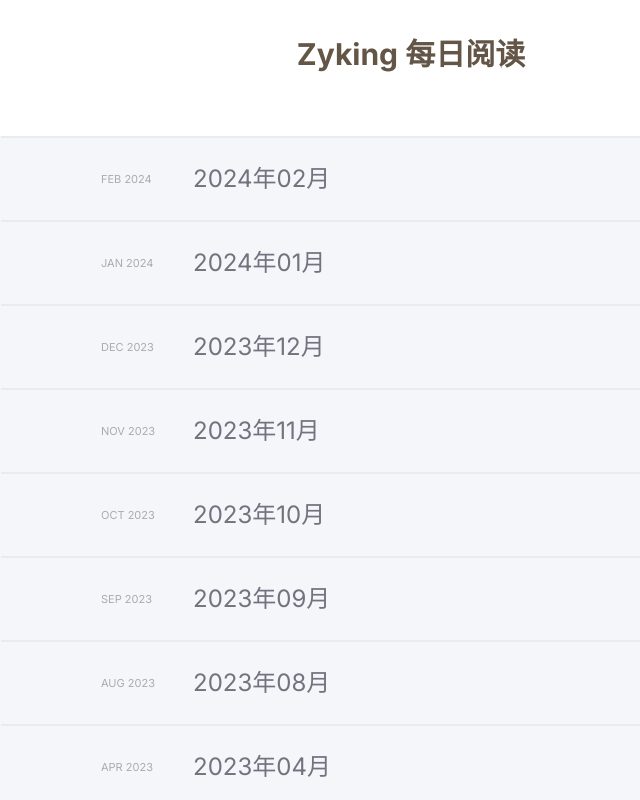
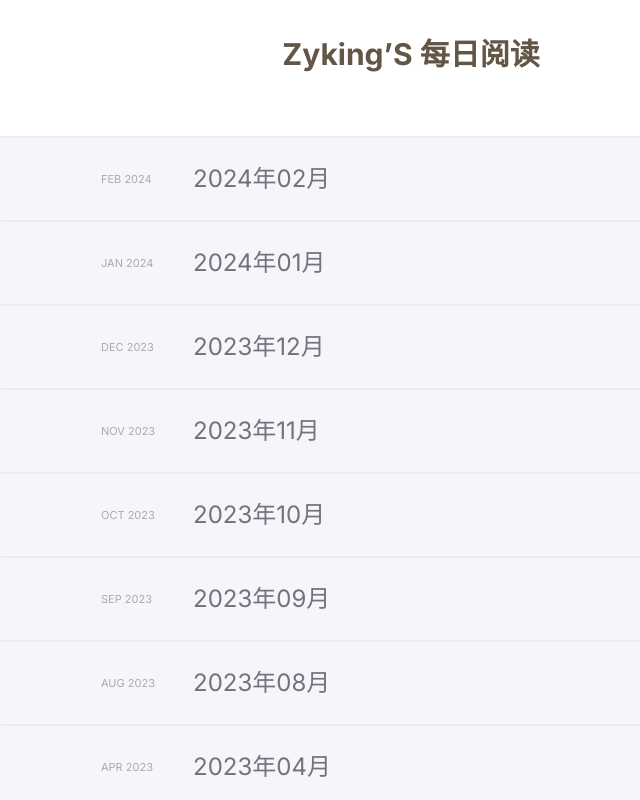
Before and after one commit to lusess123/blog, a Next.js app: page / in a window 1280 px wide. Shown: the top 800 px of the page, without its empty margins (229-869 px from the left). Built offline with nearby package versions, Linux system fonts and the light colour scheme.

Commit message:
ui: change title

```diff
--- a/src/app/layout.tsx
+++ b/src/app/layout.tsx
@@ -5,8 +5,8 @@ import './globals.css'
 const inter = Inter({ subsets: ['latin'] })
 
 export const metadata: Metadata = {
-  title: 'Create Next App',
-  description: 'Generated by create next app',
+  title: 'Zyking\'S 每日阅读  ',
+  description: '思考与总结',
 }
 
 export default function RootLayout({
--- a/src/app/page.tsx
+++ b/src/app/page.tsx
@@ -25,7 +25,7 @@ export default async function Home() {
   const list = await getList()
   return (
     <div>
-       <div className='text-center mt-9   page-title text-3xl font-bold '>Zyking 每日阅读</div>
+       <div className='text-center mt-9   page-title text-3xl font-bold '>Zyking’S 每日阅读</div>
 
     <section className="info-list gray">
 
```
